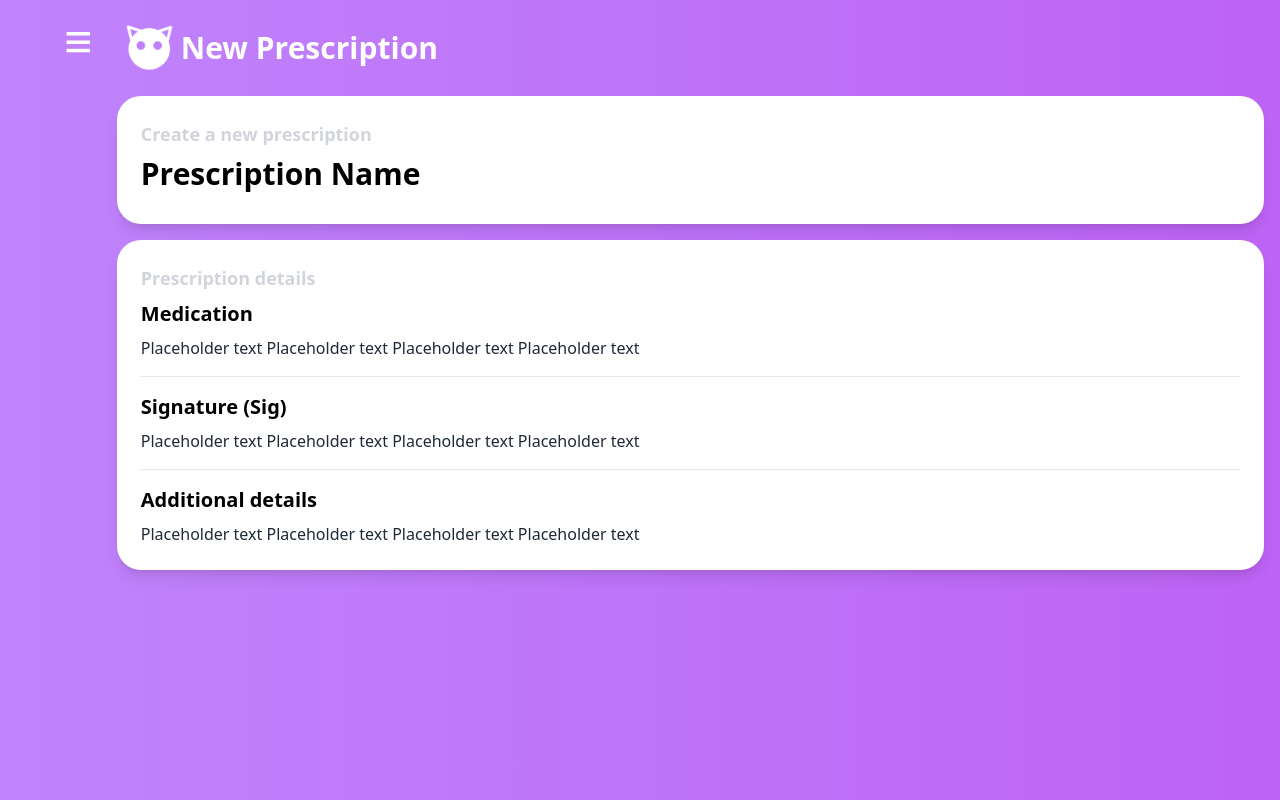
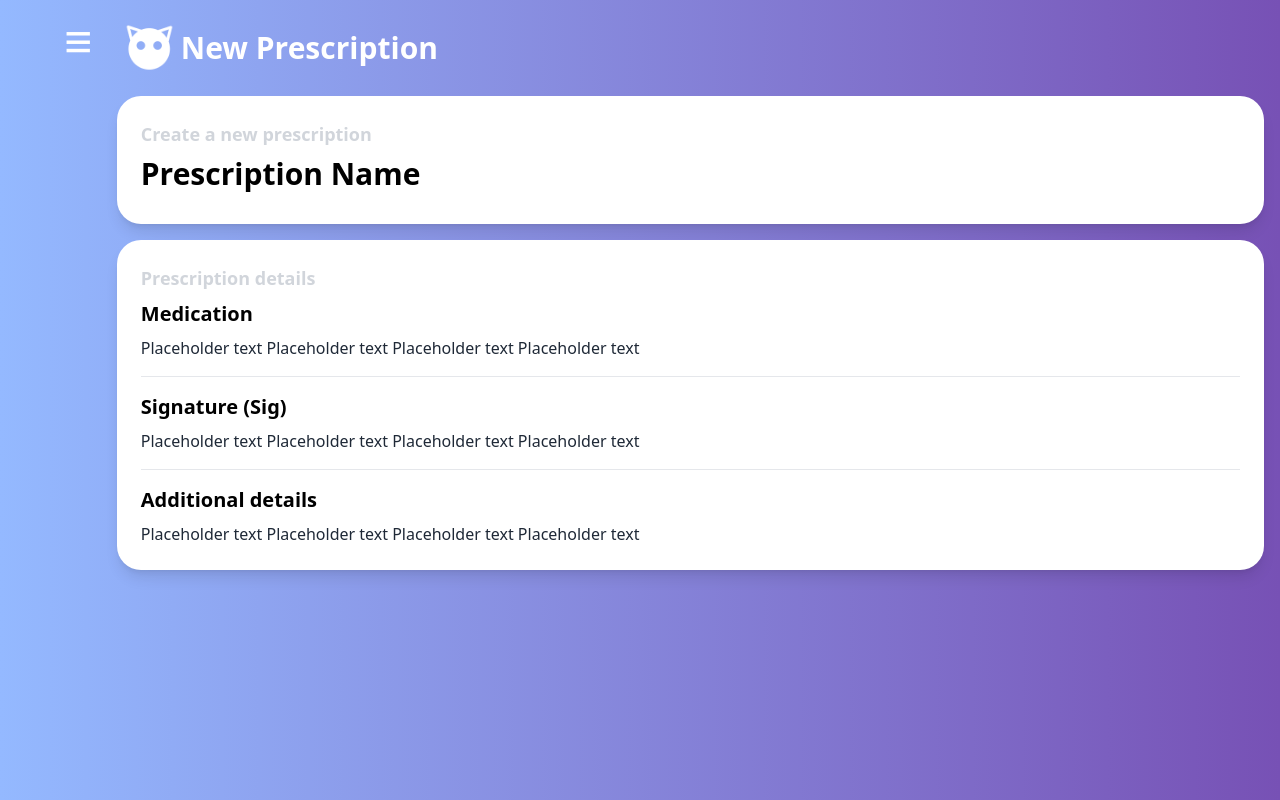
Before and after one commit to yousongsun/gdsc-hackathon-2024, a React (Vite) app in the folder frontend/: page /add-prescription in a window 1280 px wide. Built offline with nearby package versions, Linux system fonts and the light colour scheme.

Commit message:
style: Update background gradient colors in App component

```diff
--- a/frontend/src/App.jsx
+++ b/frontend/src/App.jsx
@@ -13,7 +13,7 @@ const App = () => {
 
   return (
     <BrowserRouter>
-      <div className="w-full h-full bg-gradient-to-r from-purple-400 to-primary flex">
+      <div className="w-full h-full bg-gradient-to-r from-[#94b9ff] to-[#7751b5] flex">
         <WebSidebar
           sidebarVisible={sidebarVisible}
           setsidebarVisible={setsidebarVisible}
```
